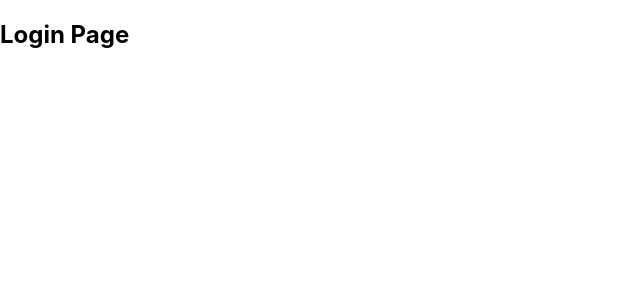
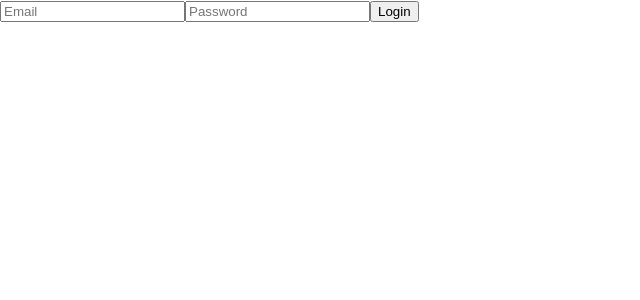
Before and after one commit to chadbrooks80/ilonggo-app, a React (Create React App) app in the folder client/: page / in a window 1280 px wide. Shown: the top 300 px of the page, without its empty margins (0-640 px from the left). Built offline with nearby package versions, Linux system fonts and the light colour scheme.

Commit message:
login is succesful and redirects to /lesson

```diff
--- a/client/src/App.js
+++ b/client/src/App.js
@@ -13,8 +13,8 @@ function App() {
       <div className="App">
         <Routes>
           <Route path="/register" element={<RegisterPage />} />
-          <Route path="/lessons/:id" element={<LessonDetail />} />
-          <Route path="/lessons" element={<LessonsList />} />
+          <Route path="/lesson/:id" element={<LessonDetail />} />
+          <Route path="/lesson" element={<LessonsList />} />
           <Route path="/" element={<LoginPage />} />
         </Routes>
       </div>
--- a/client/src/components/LoginPage.js
+++ b/client/src/components/LoginPage.js
@@ -1,12 +1,48 @@
-// src/components/loginPage.js
-import React from 'react';
+// /client/src/components/LoginPage.js
+import React, { useState } from 'react';
+import axios from 'axios';
+import { useNavigate } from 'react-router-dom';
 
 const LoginPage = () => {
+  const [email, setEmail] = useState('');
+  const [password, setPassword] = useState('');
+  const [error, setError] = useState('');
+  const navigate = useNavigate();
 
+  const handleSubmit = async (e) => {
+    e.preventDefault();
+    try {
+      const response = await axios.post('http://localhost:5000/api/auth/login', { email, password });
+      if (response.data.success) {
+        navigate('/lesson');
+      } else {
+        setError(response.data.message);
+      }
+    } catch (err) {
+      setError('An error occurred. Please try again.');
+    }
+  };
 
   return (
-    <div>
-      <h2>Login Page</h2>
+    <div className="login-page">
+      <form onSubmit={handleSubmit}>
+        <input
+          type="email"
+          placeholder="Email"
+          value={email}
+          onChange={(e) => setEmail(e.target.value)}
+          required
+        />
+        <input
+          type="password"
+          placeholder="Password"
+          value={password}
+          onChange={(e) => setPassword(e.target.value)}
+          required
+        />
+        {error && <p>{error}</p>}
+        <button type="submit">Login</button>
+      </form>
     </div>
   );
 };
--- a/client/src/components/RegisterPage.js
+++ b/client/src/components/RegisterPage.js
@@ -15,12 +15,13 @@ const RegisterPage = () => {
     try {
       const response = await axios.post('http://localhost:5000/api/auth/register', { name, email, password });
       if (response.data.success) {
-        navigate('/'); // Redirect to home page after successful registration
+        navigate('/');
       } else {
         setError(response.data.message);
       }
     } catch (err) {
-      setError('An error occurred. Please try again.');
+      console.error(err.response ? err.response.data : err.message);
+      setError(err.response && err.response.data && err.response.data.message ? err.response.data.message : 'An error occurred. Please try again.');
     }
   };
 
```
Also changed, not shown: 1 other file (tests, documents, lock files or other folders).
